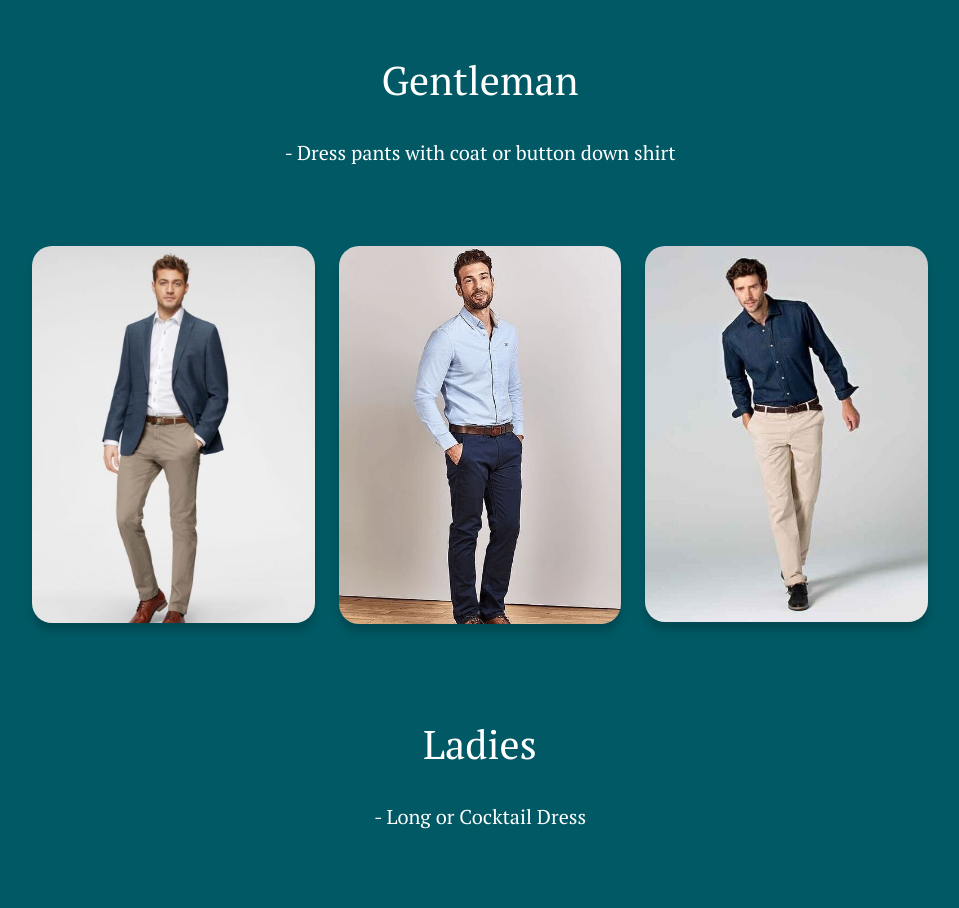
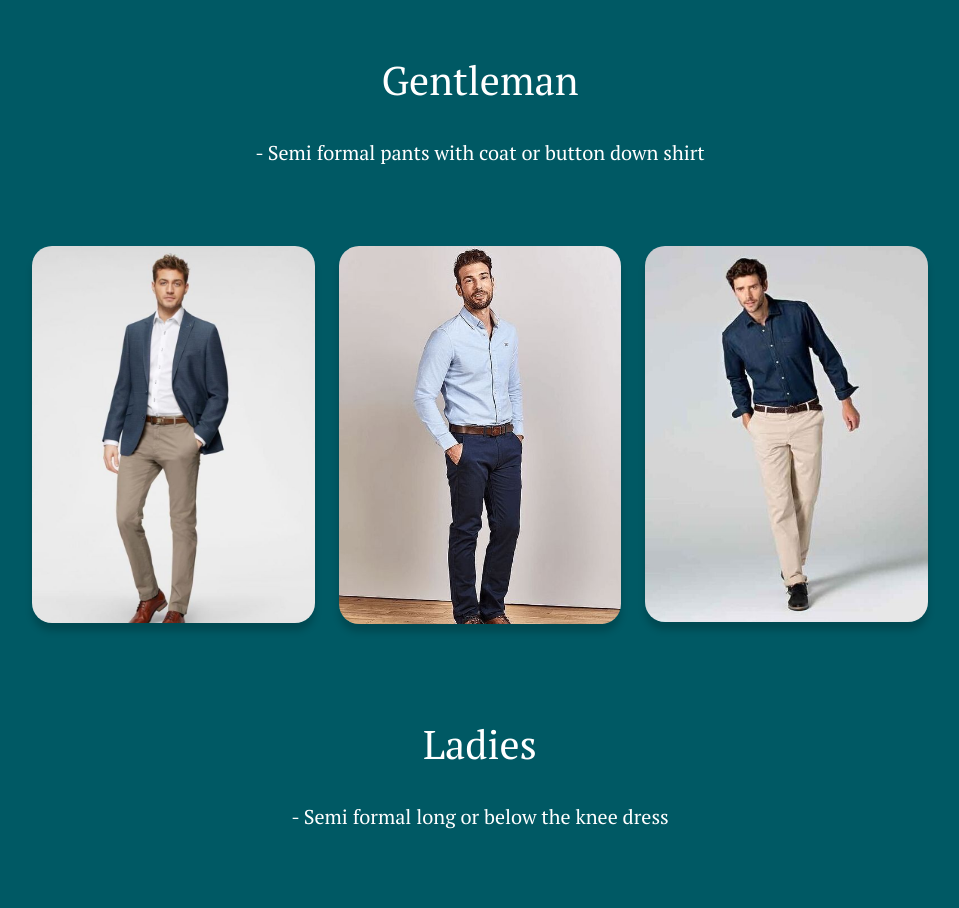
Before and after one commit to TACGalang/aizattledownwithtristan, a React (Create React App) app: page / in a window 1280 px wide. Shown: the part 9780-10688 px from the top of the page, without its empty margins (160-1119 px from the left). Built offline with nearby package versions, Linux system fonts and the light colour scheme.

Commit message:
Fix update

```diff
--- a/src/Components/AttiresAndGifts.js
+++ b/src/Components/AttiresAndGifts.js
@@ -21,7 +21,7 @@ function AttiresAndGifts({ reference }) {
       <div className="attires-container">
         <h1>Guest's Attire</h1>
         <h2>Gentleman</h2>
-        <h3>- Dress pants with coat or button down shirt</h3>
+        <h3>- Semi formal pants with coat or button down shirt</h3>
         <ul className="gentlemans-list">
           <li>
             <img src={gentle1} />
@@ -36,7 +36,7 @@ function AttiresAndGifts({ reference }) {
       </div>
       <div className="attires-container">
         <h2>Ladies</h2>
-        <h3>- Long or Cocktail Dress</h3>
+        <h3>- Semi formal long or below the knee dress</h3>
         <ul className="gentlemans-list">
           <li>
             <img src={ladies1} />
```
